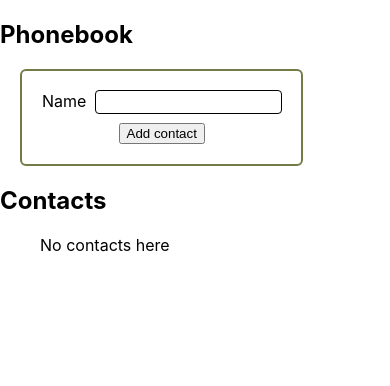
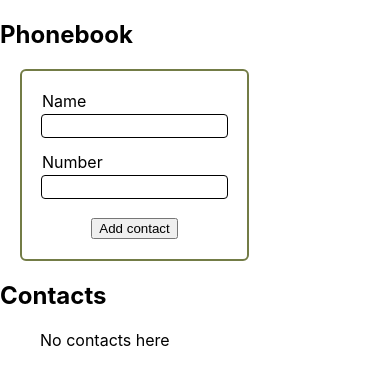
Before and after one commit to chamomile22/goit-react-hw-02-phonebook, a React (Create React App) app: page / in a window 390 px wide. Shown: the top 386 px of the page. Built offline with nearby package versions, Linux system fonts and the light colour scheme.

Commit message:
added phone number to phonebook + styles

```diff
--- a/src/components/App.jsx
+++ b/src/components/App.jsx
@@ -8,9 +8,10 @@ export class App extends Component {
     contacts: [],
   };
 
-  handleContactAdding = ({ name }) => {
+  handleContactAdding = ({ name, number }) => {
     const contact = {
       name,
+      number,
       id: nanoid(),
     };
 
--- a/src/components/ContactList/ContactList.jsx
+++ b/src/components/ContactList/ContactList.jsx
@@ -6,8 +6,12 @@ export const ContactList = ({ contacts }) => {
     <>
       <ul>
         {contacts.length > 0 ? (
-          contacts.map(({ id, name }) => {
-            return <ContactsItem key={id}>{name}</ContactsItem>;
+          contacts.map(({ id, name, number }) => {
+            return (
+              <ContactsItem key={id}>
+                {name}: {number}
+              </ContactsItem>
+            );
           })
         ) : (
           <p>No contacts here</p>
--- a/src/components/Form/Form.jsx
+++ b/src/components/Form/Form.jsx
@@ -1,47 +1,67 @@
 import React, { Component } from 'react';
 import PropTypes from 'prop-types';
-import { ContactsForm, InputLabel, InputField, BtnSubmit } from './Form.styled';
+import {
+  ContactsForm,
+  Label,
+  InputLabel,
+  InputField,
+  BtnSubmit,
+} from './Form.styled';
 
 export class Form extends Component {
   state = {
     name: '',
+    number: '',
   };
 
   static propTypes = {
     onSubmit: PropTypes.func.isRequired,
   };
 
-  handleNameChange = event => {
+  handleChange = event => {
     const { name, value } = event.currentTarget;
     this.setState({ [name]: value });
   };
 
   handleSubmit = event => {
     event.preventDefault();
-    let { name } = this.state;
-    this.props.onSubmit({ name });
+    const { name, number } = this.state;
+    this.props.onSubmit({ name, number });
 
     this.reset();
   };
 
   reset = () => {
-    this.setState({ name: '' });
+    this.setState({ name: '', number: '' });
   };
   render() {
+    const { name, number } = this.state;
     return (
       <ContactsForm onSubmit={this.handleSubmit}>
-        <label>
+        <Label>
           <InputLabel>Name</InputLabel>
           <InputField
             type="text"
             name="name"
-            value={this.state.name}
-            onChange={this.handleNameChange}
+            value={name}
+            onChange={this.handleChange}
             pattern="^[a-zA-Zа-яА-Я]+(([' -][a-zA-Zа-яА-Я ])?[a-zA-Zа-яА-Я]*)*$"
             title="Name may contain only letters, apostrophe, dash and spaces. For example Adrian, Jacob Mercer, Charles de Batz de Castelmore d'Artagnan"
             required
           />
-        </label>
+        </Label>
+        <Label>
+          <InputLabel>Number</InputLabel>
+          <InputField
+            type="tel"
+            name="number"
+            value={number}
+            onChange={this.handleChange}
+            pattern="\+?\d{1,4}?[-.\s]?\(?\d{1,3}?\)?[-.\s]?\d{1,4}[-.\s]?\d{1,4}[-.\s]?\d{1,9}"
+            title="Phone number must be digits and can contain spaces, dashes, parentheses and can start with +"
+            required
+          />
+        </Label>
         <BtnSubmit type="submit">Add contact</BtnSubmit>
       </ContactsForm>
     );
--- a/src/components/Form/Form.styled.jsx
+++ b/src/components/Form/Form.styled.jsx
@@ -9,8 +9,17 @@ export const ContactsForm = styled.form`
   border-radius: 6px;
 `;
 
+export const Label = styled.label`
+  display: flex;
+  flex-direction: column;
+
+  &:not(:last-child) {
+    margin-bottom: 15px;
+  }
+`;
+
 export const InputLabel = styled.span`
-  margin-right: 10px;
+  margin-bottom: 4px;
 `;
 
 export const InputField = styled.input`
@@ -29,7 +38,7 @@ export const InputField = styled.input`
 
 export const BtnSubmit = styled.button`
   display: block;
-  margin-top: 10px;
+  margin-top: 20px;
   margin-left: auto;
   margin-right: auto;
 `;
```
